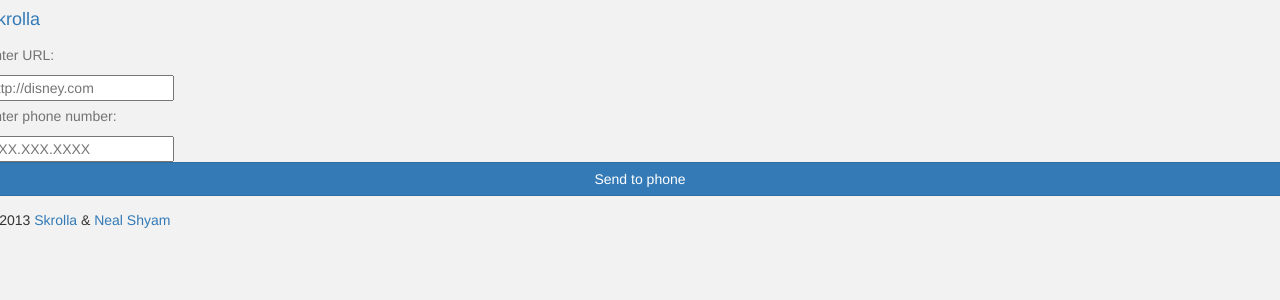
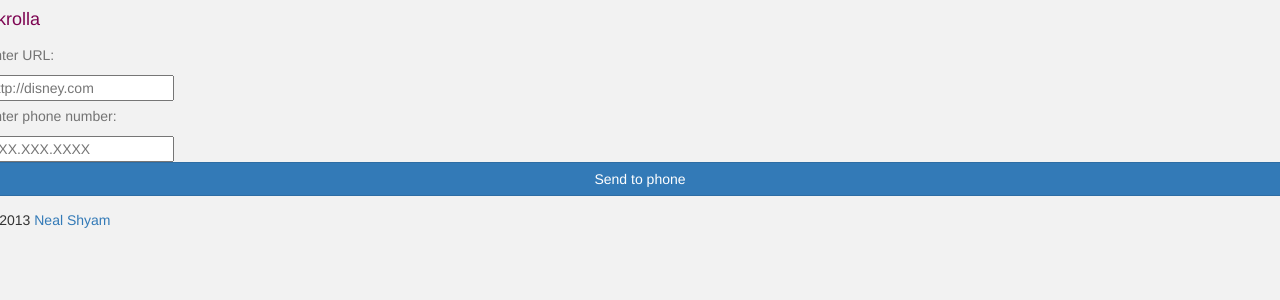
Before and after one commit to nealrs/skrolla, a Flask app: page / in a window 1280 px wide. Shown: the top 300 px of the page. Run offline with Flask 2, Linux system fonts and the light colour scheme; some libraries are stand-ins or nearby versions.

Commit message:
more template cleanup (remove skrolla header/footer links)

```diff
--- a/templates/landing.html
+++ b/templates/landing.html
@@ -13,7 +13,7 @@
 <body style = "margin:auto; background-color:#F2F2F2;">
 	<div class = "row ">
 		<div class="span8 offset2" >
-			<h4 style="color:#7D0552;"><a href="#" class="" title="About Skrolla">Skrolla</a></h4>
+			<h4 style="color:#7D0552;">Skrolla</h4>
 		</div>
 	</div>
 
@@ -33,7 +33,7 @@
 
 	<div class = "row">
 		<div class="span8 offset2" >
-			&copy; 2013 <a href="http://skrol.la">Skrolla</a> & <a href="http://neal.rs">Neal Shyam</a>
+			&copy; 2013 <!--<a href="http://skrol.la">Skrolla</a> & --><a href="http://neal.rs">Neal Shyam</a>
 		</div>
 	</div>
 </body>
--- a/templates/sms.html
+++ b/templates/sms.html
@@ -13,7 +13,7 @@
 <body style = "margin:auto; background-color:#F2F2F2;">
 	<div class = "row ">
 		<div class="span8 offset2" >
-			<h4 style="color:#7D0552;"><a href="#" class="" title="About Skrolla">Skrolla</a></h4>
+			<h4 style="color:#7D0552;">Skrolla</h4>
 		</div>
 	</div>
 
@@ -28,7 +28,7 @@
 
 	<div class = "row">
 		<div class="span8 offset2" >
-			&copy; 2013 <a href="http://skrol.la">Skrolla</a> & <a href="http://neal.rs">Neal Shyam</a>
+			&copy; 2013 <!--<a href="http://skrol.la">Skrolla</a> & --><a href="http://neal.rs">Neal Shyam</a>
 		</div>
 	</div>
 
```
